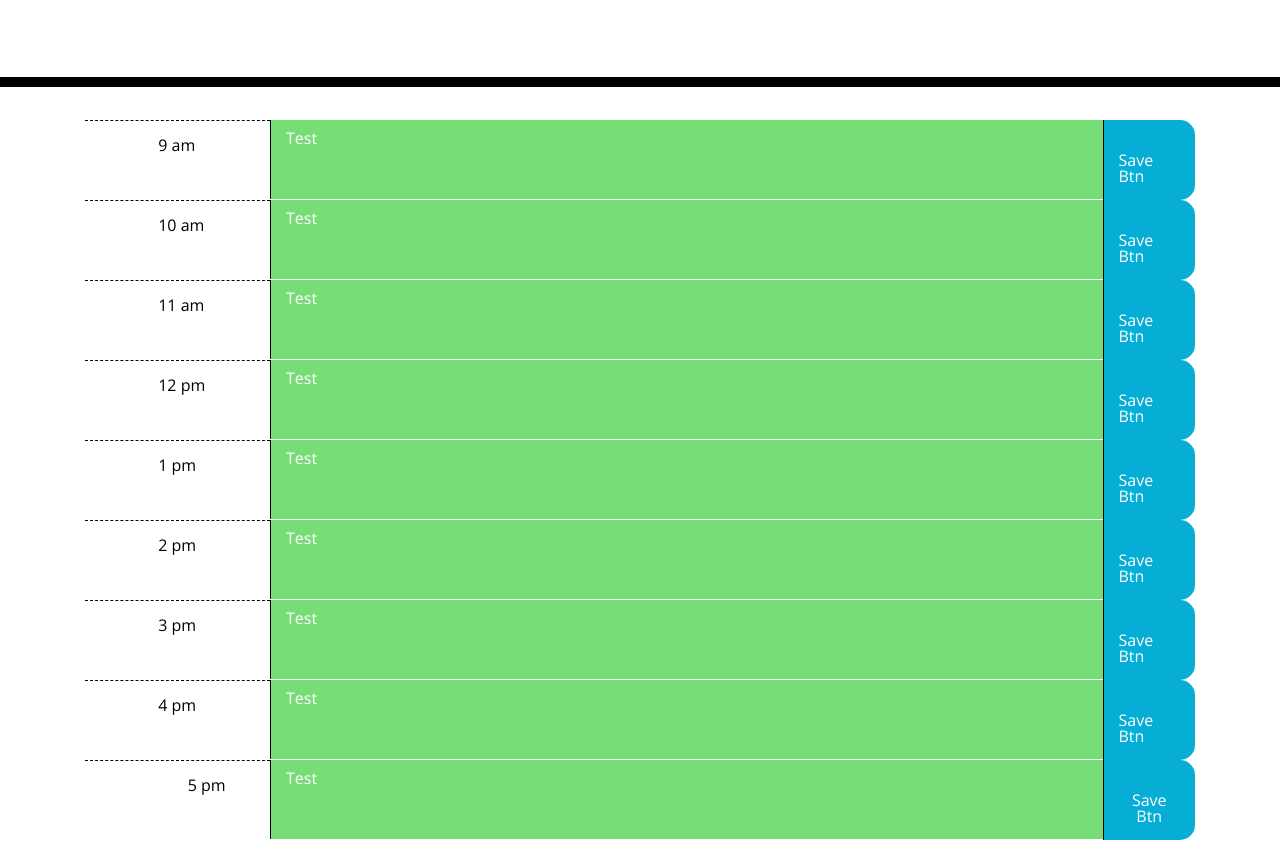
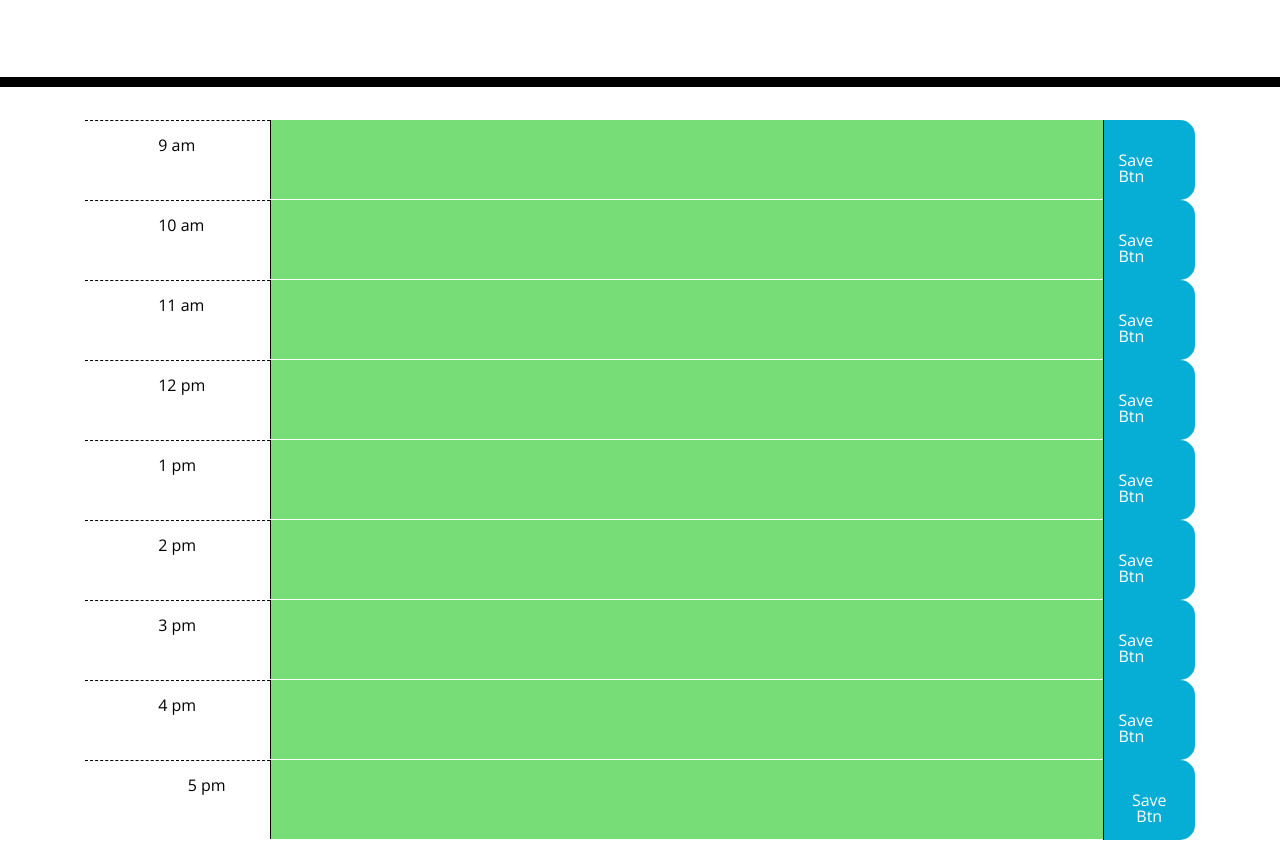
Before and after one commit to SamsonGee/projectFive, a plain HTML site: page index.html in a window 1280 px wide. Shown: the part 181-1024 px from the top of the page. Drawn offline with nearby package versions, Linux system fonts and the light colour scheme.

Commit message:
grid set up

```diff
--- a/index.html
+++ b/index.html
@@ -36,7 +36,7 @@
             <div class="col-sm-2 hour">
               9 am
             </div>
-            <textarea class="col-sm-9 future">Test
+            <textarea class="col-sm-9 future">
             </textarea>
             <div class="col-sm-1 saveBtn">
               Save Btn
@@ -48,7 +48,7 @@
             <div class="col-sm-2 hour">
               10 am
             </div>
-            <textarea class="col-sm-9 future">Test
+            <textarea class="col-sm-9 future">
             </textarea>
             <div class="col-sm-1 saveBtn">
               Save Btn
@@ -60,7 +60,7 @@
             <div class="col-sm-2 hour">
               11 am
             </div>
-            <textarea class="col-sm-9 future">Test
+            <textarea class="col-sm-9 future">
             </textarea>
             <div class="col-sm-1 saveBtn">
               Save Btn
@@ -72,7 +72,7 @@
             <div class="col-sm-2 hour">
               12 pm
             </div>
-            <textarea class="col-sm-9 future">Test
+            <textarea class="col-sm-9 future">
             </textarea>
             <div class="col-sm-1 saveBtn">
               Save Btn
@@ -84,7 +84,7 @@
             <div class="col-sm-2 hour">
               1 pm
             </div>
-            <textarea class="col-sm-9 future">Test
+            <textarea class="col-sm-9 future">
             </textarea>
             <div class="col-sm-1 saveBtn">
               Save Btn
@@ -96,7 +96,7 @@
             <div class="col-sm-2 hour">
               2 pm
             </div>
-            <textarea class="col-sm-9 future">Test
+            <textarea class="col-sm-9 future">
             </textarea>
             <div class="col-sm-1 saveBtn">
               Save Btn
@@ -108,7 +108,7 @@
             <div class="col-sm-2 hour">
               3 pm
             </div>
-            <textarea class="col-sm-9 future">Test
+            <textarea class="col-sm-9 future">
             </textarea>
             <div class="col-sm-1 saveBtn">
               Save Btn
@@ -120,7 +120,7 @@
             <div class="col-sm-2 hour">
               4 pm
             </div>
-            <textarea class="col-sm-9 future">Test
+            <textarea class="col-sm-9 future">
             </textarea>
             <div class="col-sm-1 saveBtn">
               Save Btn
@@ -132,7 +132,7 @@
             <div class="col-sm-2 hour">
               5 pm
             </div>
-            <textarea class="col-sm-9 future">Test
+            <textarea class="col-sm-9 future">
             </textarea>
             <div class="col-sm-1 saveBtn">
               Save Btn
```
